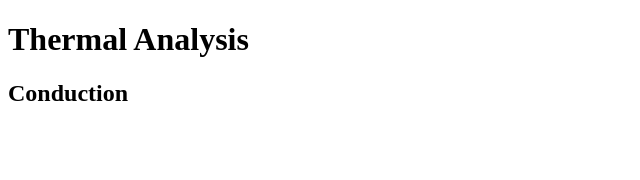
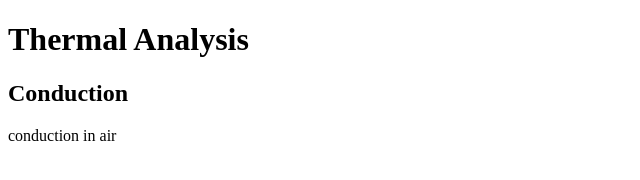
Before and after one commit to ravipr12/hello-world, a plain HTML site: page index.html in a window 1280 px wide. Shown: the whole page, without its empty margins (0-640 px from the left). Drawn offline with Linux system fonts and the light colour scheme.

Commit message:
Update 2

```diff
--- a/index.html
+++ b/index.html
@@ -3,5 +3,6 @@
     <body>
         <h1>Thermal Analysis</h1>
         <h2>Conduction</h2>
+        <p>conduction in air</p>
     </body>
 </html>
```
